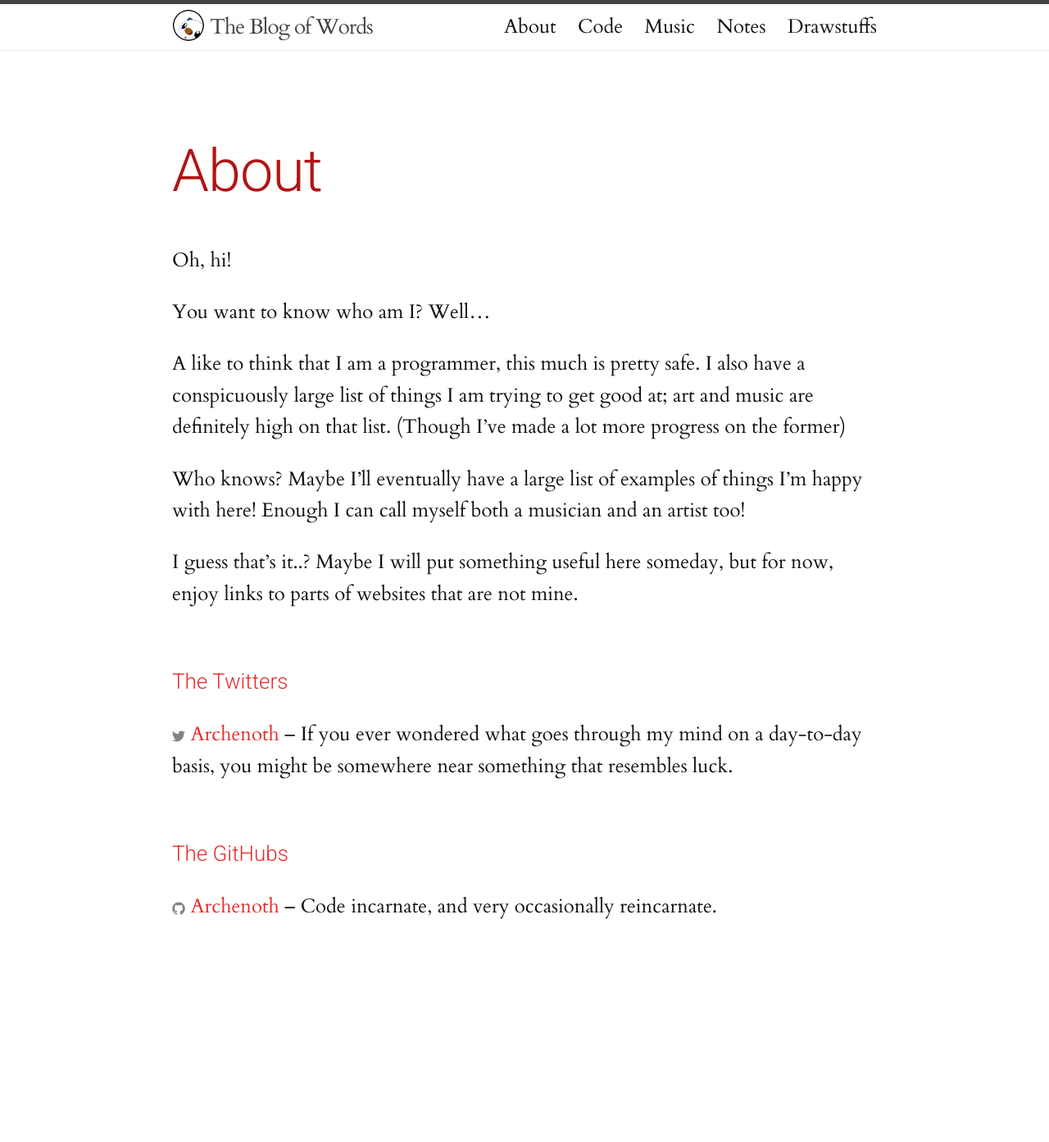
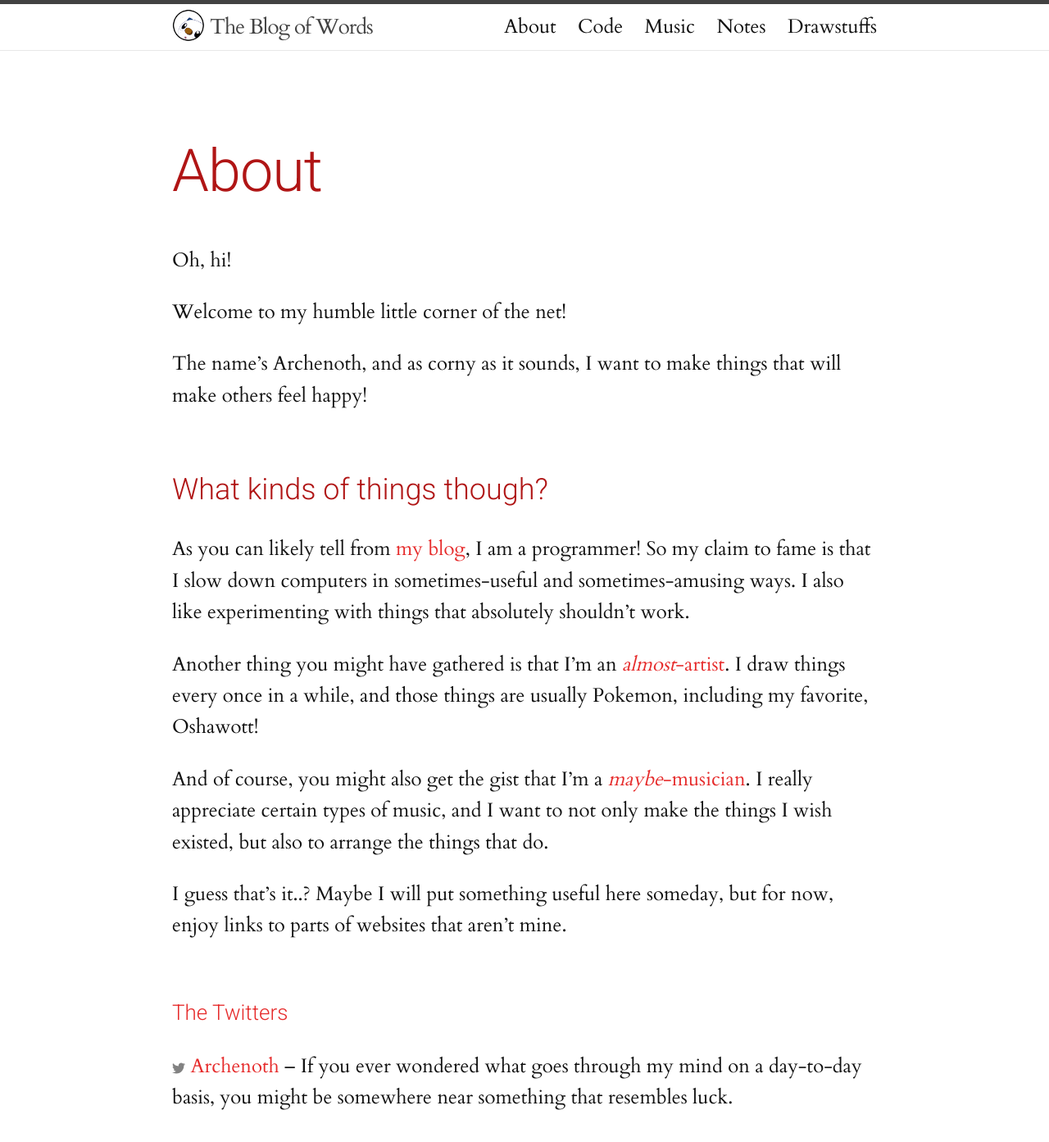
Before and after one commit to Crinklewott/diape.red, a Jekyll site: the page built from about.md, in a window 1280 px wide and 1400 px high. Shown: the top 1393 px of the window at 82% size. Built offline with Jekyll 4.4.1, drawn with Linux system fonts in a browser that asks for light colours.

Commit message:
Update About page

```diff
--- a/about.md
+++ b/about.md
@@ -6,19 +6,19 @@ permalink: /about/
 
 Oh, hi!
 
-You want to know who am I? Well...
+Welcome to my humble little corner of the net!
 
-A like to think that I am a programmer, this much is pretty safe. I
-also have a conspicuously large list of things I am trying to get good
-at; art and music are definitely high on that list. (Though I've made
-a lot more progress on the former)
+The name's Archenoth, and as corny as it sounds, I want to make things that will make others feel happy!
 
-Who knows? Maybe I'll eventually have a large list of examples of
-things I'm happy with here! Enough I can call myself both a musician
-and an artist too!
+# What kinds of things though?
 
-I guess that's it..? Maybe I will put something useful here someday,
-but for now, enjoy links to parts of websites that are not mine.
+As you can likely tell from [my blog](/), I am a programmer! So my claim to fame is that I slow down computers in sometimes-useful and sometimes-amusing ways. I also like experimenting with things that absolutely shouldn't work.
+
+Another thing you might have gathered is that I'm an [*almost*-artist](//art.archenoth.com). I draw things every once in a while, and those things are usually Pokemon, including my favorite, Oshawott!
+
+And of course, you might also get the gist that I'm a [*maybe*-musician](/moosics). I really appreciate certain types of music, and I want to not only make the things I wish existed, but also to arrange the things that do.
+
+I guess that's it..? Maybe I will put something useful here someday, but for now, enjoy links to parts of websites that aren't mine.
 
 {% if site.twitter_username %}
 ### [The Twitters](https://twitter.com/{{site.twitter_username}})
```
